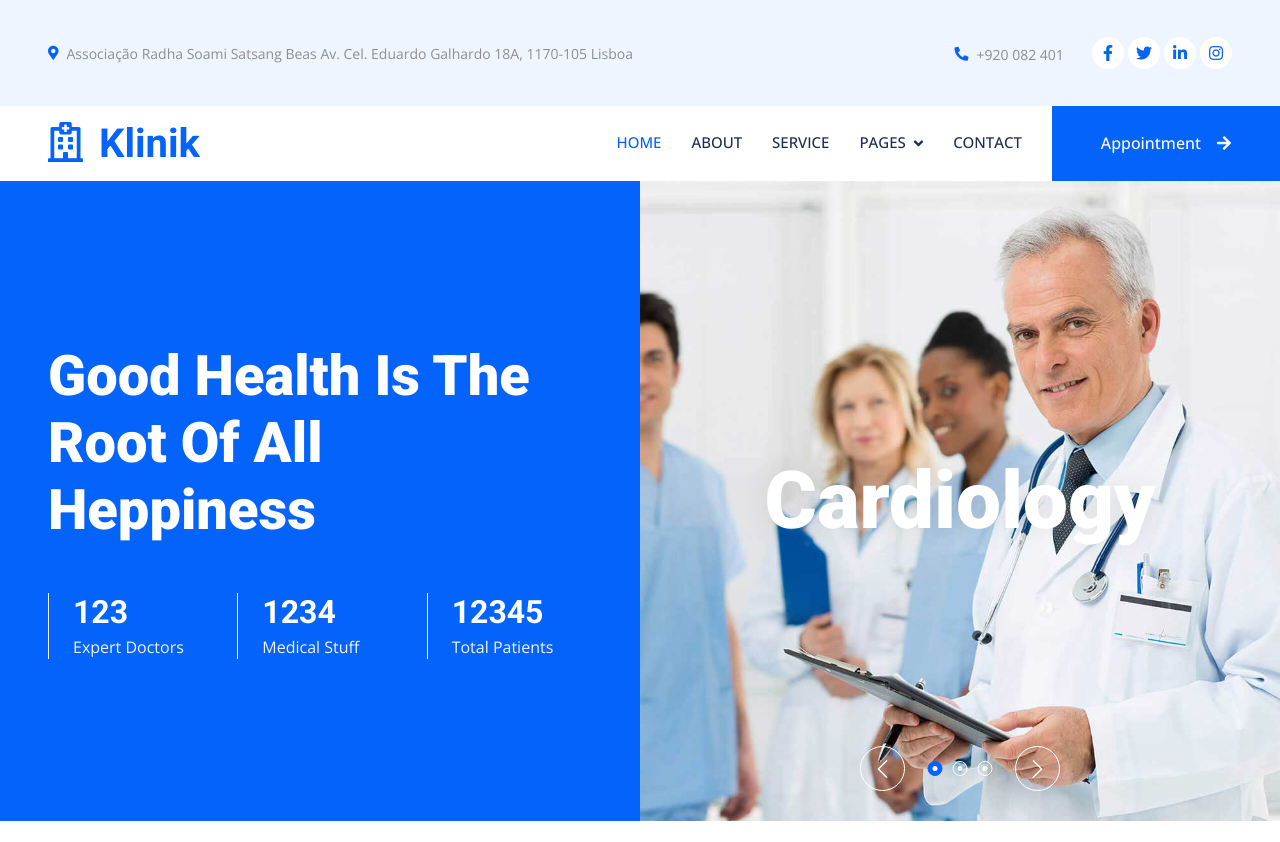
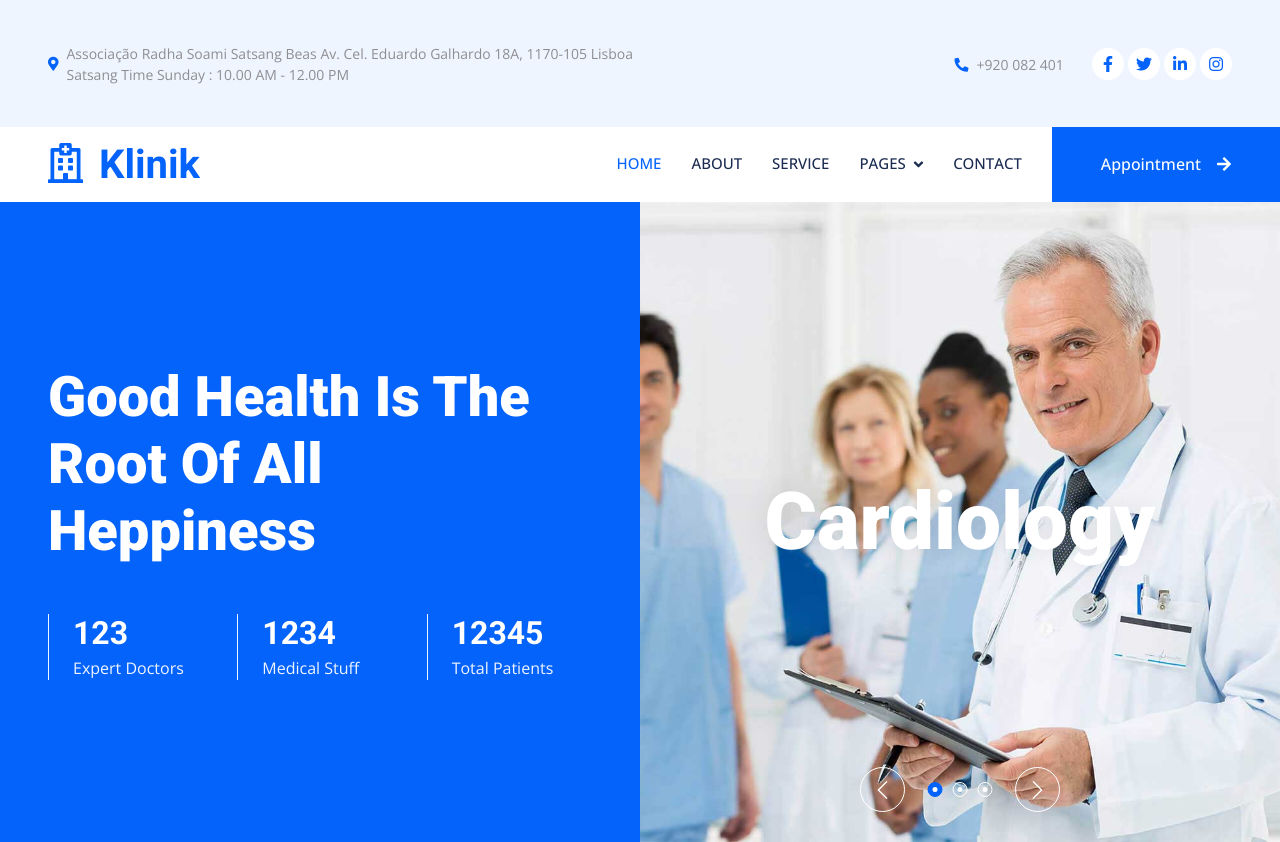
Before and after one commit to kumarnavinrai/lisbonrssb, a plain HTML site: page index.html in a window 1280 px wide. Shown: the top 842 px of the page. Drawn offline with nearby package versions, Linux system fonts and the light colour scheme.

Commit message:
second few changes

```diff
--- a/index.html
+++ b/index.html
@@ -48,7 +48,7 @@
             <div class="col-lg-7 px-5 text-start">
                 <div class="h-100 d-inline-flex align-items-center py-3 me-4">
                     <small class="fa fa-map-marker-alt text-primary me-2"></small>
-                    <small>Associação Radha Soami Satsang Beas Av. Cel. Eduardo Galhardo 18A, 1170-105 Lisboa</small>
+                    <small>Associação Radha Soami Satsang Beas Av. Cel. Eduardo Galhardo 18A, 1170-105 Lisboa Satsang Time Sunday : 10.00 AM - 12.00 PM</small>
                 </div>
                 <div class="h-100 d-inline-flex align-items-center py-3">
                     <small class="far fa-clock text-primary me-2"></small>
```
